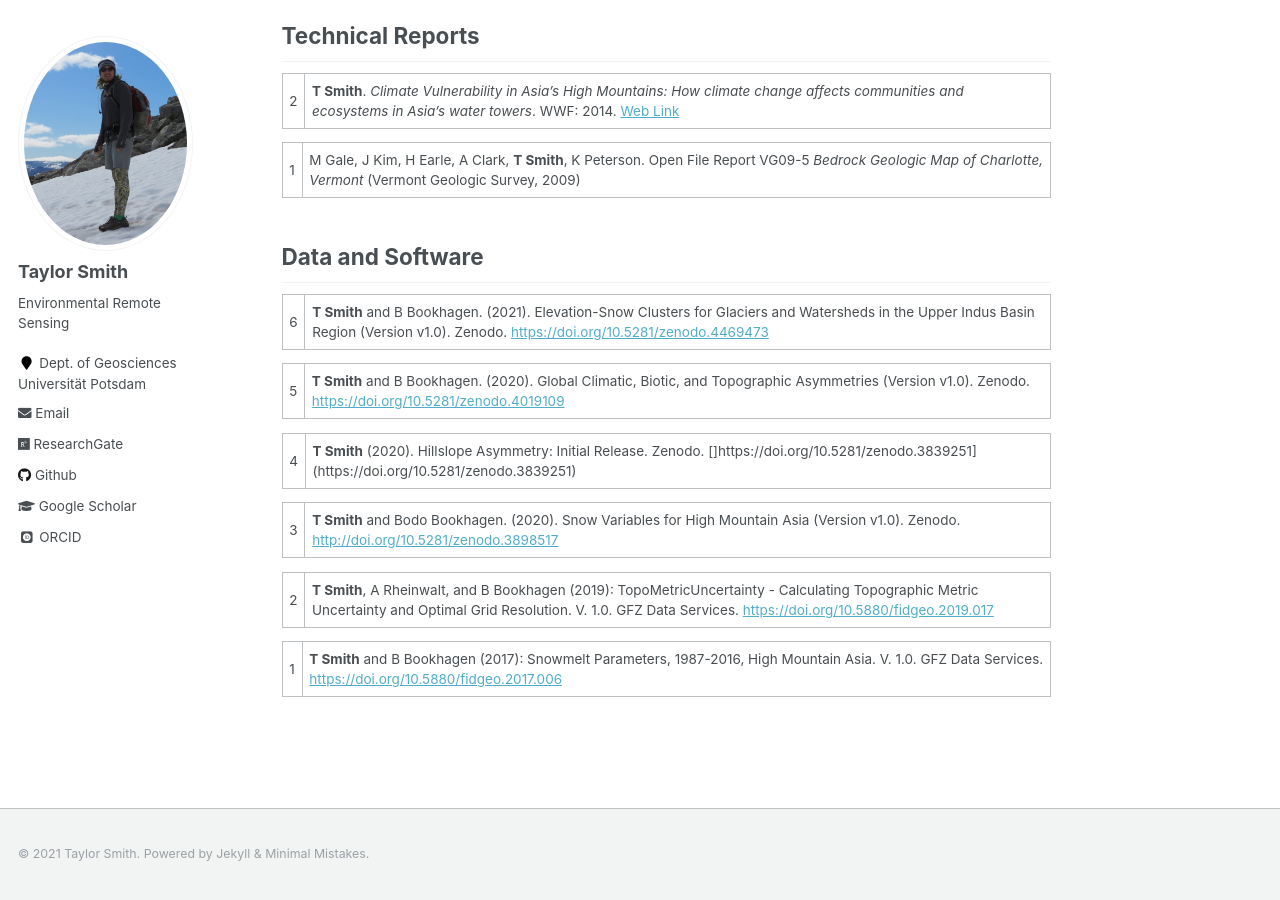
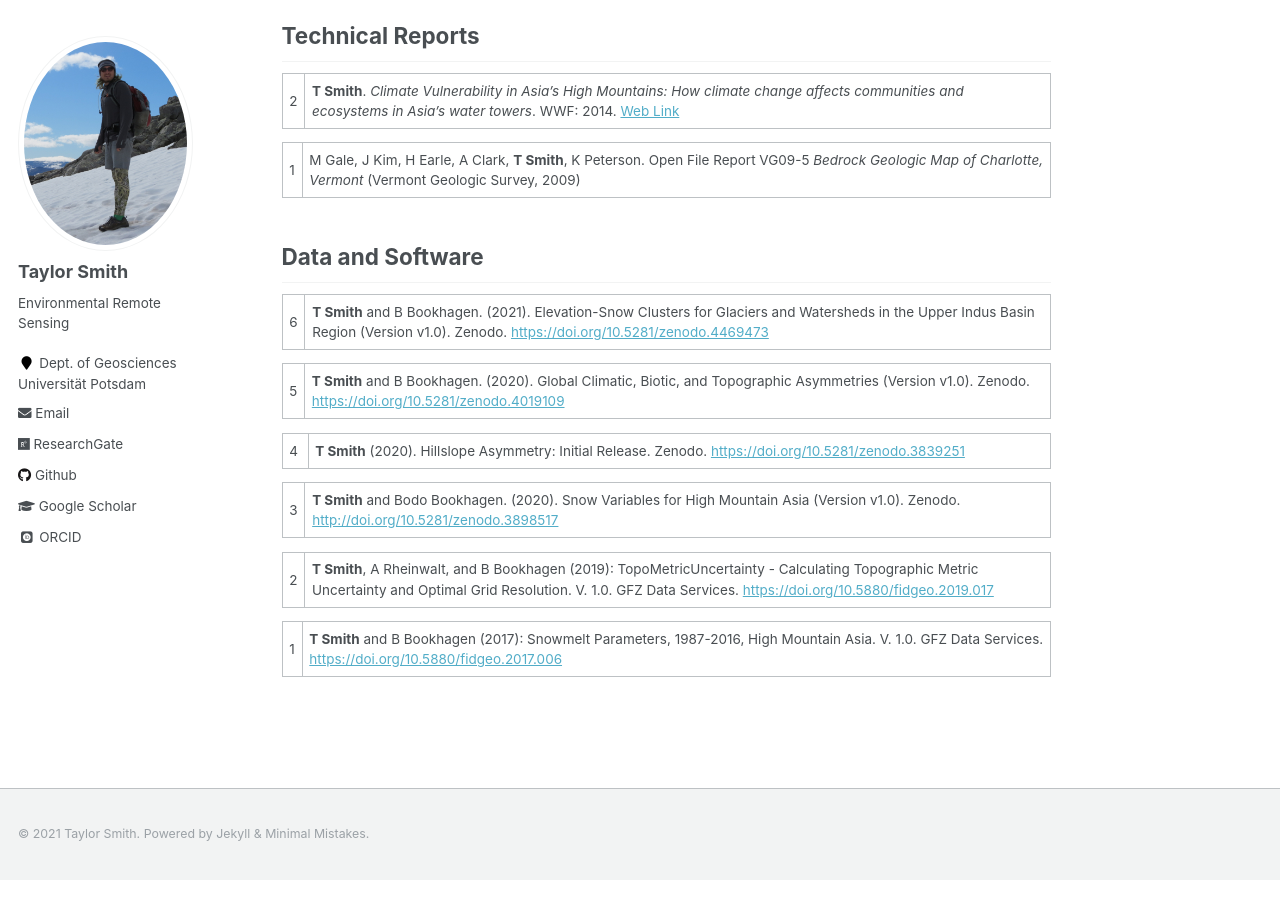
Before and after one commit to tasmi/tasmi.github.io, a Jekyll site: the page built from _pages/publications.md, in a window 1280 px wide and 900 px high, scrolled down 1336 px. Built offline with Jekyll 4.4.1, drawn with Linux system fonts in a browser that asks for light colours; some web fonts are replaced.

Commit message:
Update publications.md

```diff
--- a/_pages/publications.md
+++ b/_pages/publications.md
@@ -46,7 +46,7 @@ See also: [Google Scholar](https://scholar.google.com/citations?user=RlDWFDsAAAA
 
 5 | **T Smith** and B Bookhagen. (2020). Global Climatic, Biotic, and Topographic Asymmetries (Version v1.0). Zenodo. [https://doi.org/10.5281/zenodo.4019109](https://doi.org/10.5281/zenodo.4019109)
 
-4 | **T Smith** (2020). Hillslope Asymmetry: Initial Release. Zenodo. []https://doi.org/10.5281/zenodo.3839251](https://doi.org/10.5281/zenodo.3839251)
+4 | **T Smith** (2020). Hillslope Asymmetry: Initial Release. Zenodo. [https://doi.org/10.5281/zenodo.3839251](https://doi.org/10.5281/zenodo.3839251)
 
 3 | **T Smith** and Bodo Bookhagen. (2020). Snow Variables for High Mountain Asia (Version v1.0). Zenodo. [http://doi.org/10.5281/zenodo.3898517](http://doi.org/10.5281/zenodo.3898517)
 
```
